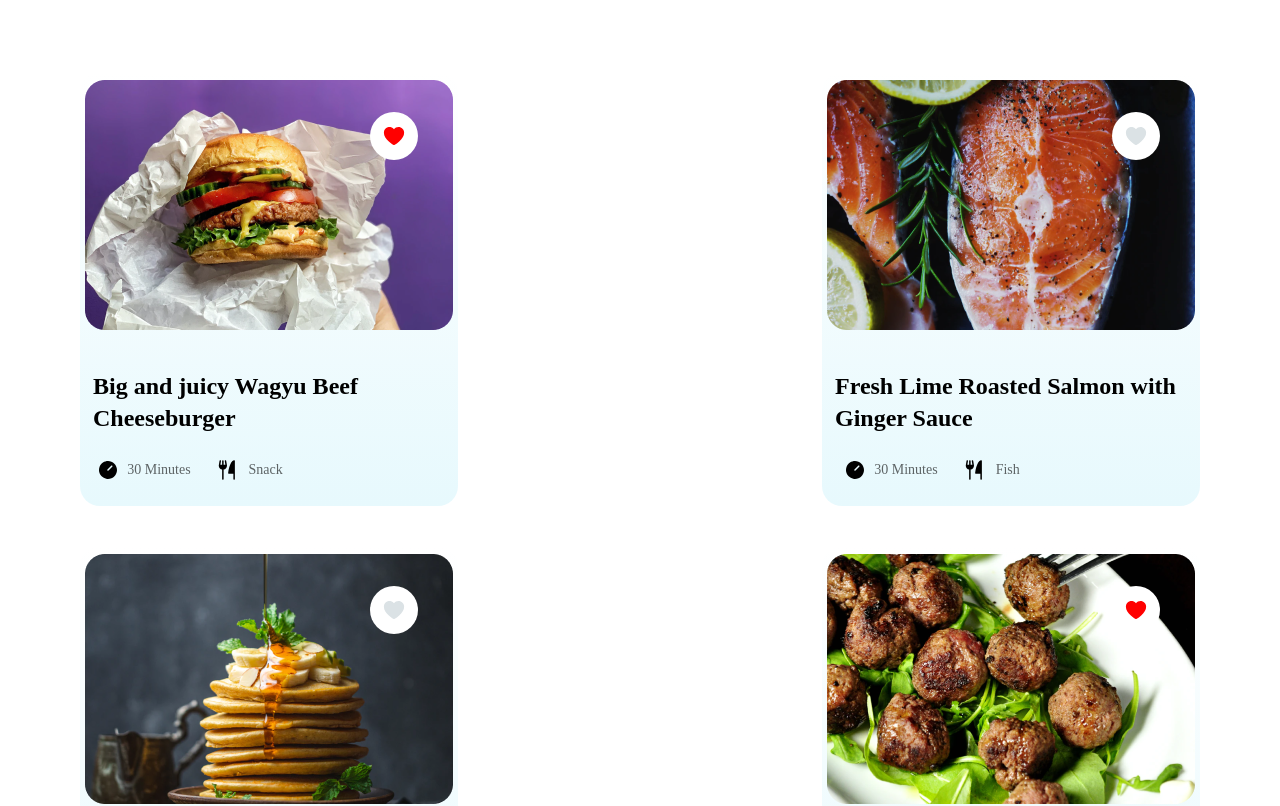
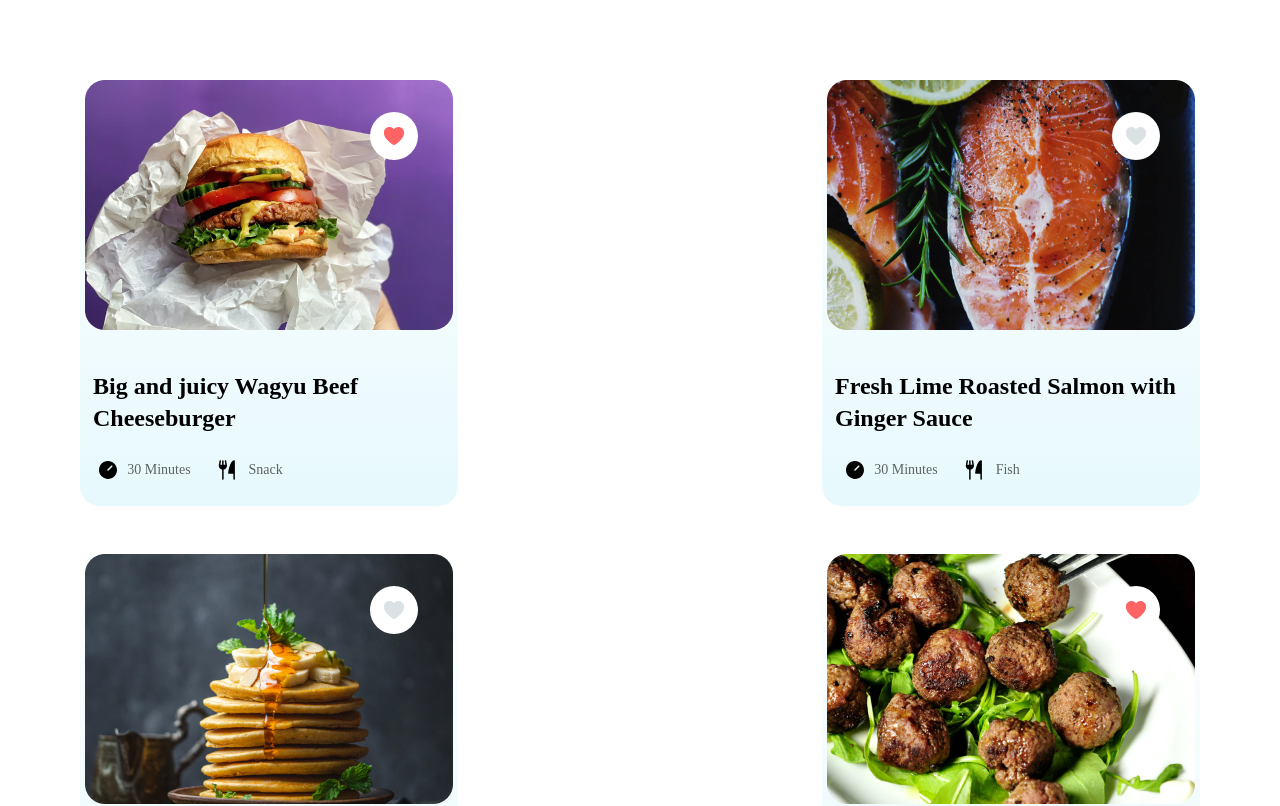
Before and after one commit to vajihe410/foodieland, a Next.js app: page / in a window 1280 px wide. Shown: the part 1680-2486 px from the top of the page. Built offline with nearby package versions, Linux system fonts and the light colour scheme.

Commit message:
Style:change color of Heart

```diff
--- a/components/module/FoodCard.module.css
+++ b/components/module/FoodCard.module.css
@@ -62,7 +62,7 @@
 }
 
 .like svg{
-    fill: red;
+    fill: rgba(255, 99, 99, 1);
 }
 .dislike svg{
     fill:#DBE2E5;
```
